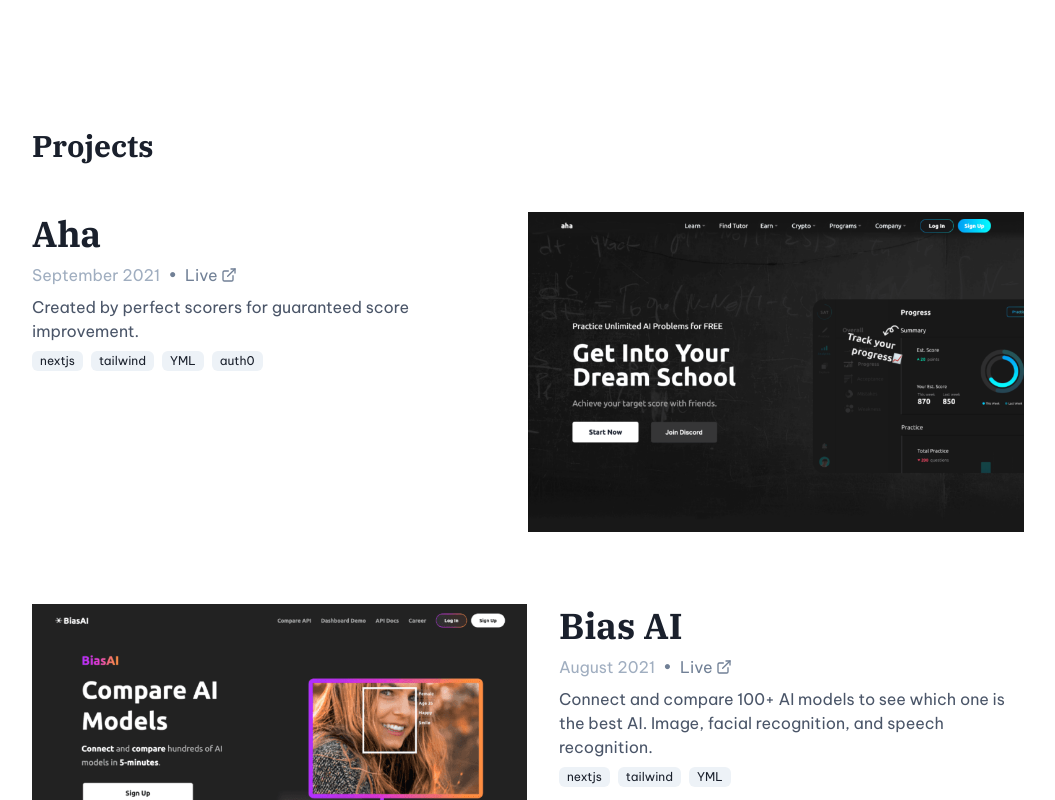
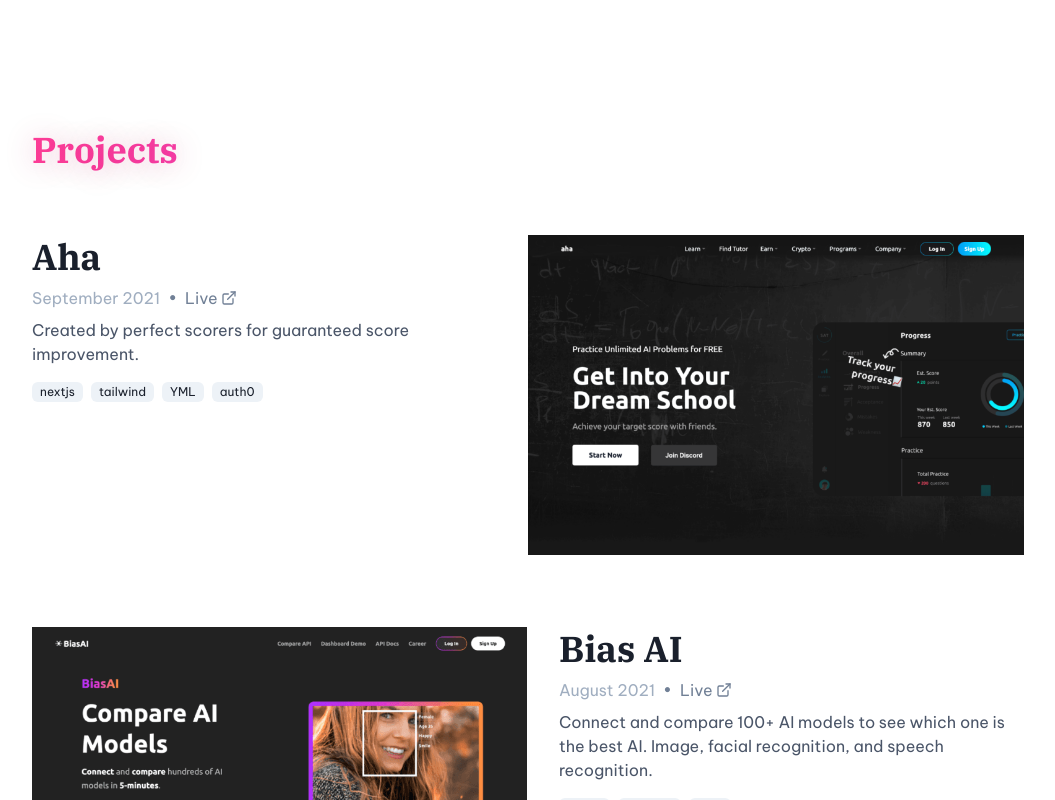
Before and after one commit to yohni/personal-blog, a Next.js app: page / in a window 1280 px wide. Shown: the part 640-1440 px from the top of the page, without its empty margins (112-1167 px from the left). Built offline with nearby package versions, Linux system fonts and the light colour scheme.

Commit message:
refactor: heading text

```diff
--- /dev/null
+++ b/components/Buttons/ButtonGradient.js
@@ -0,0 +1,32 @@
+import { Button } from "@chakra-ui/react";
+import React from "react";
+
+function ButtonGradient({ children, noLoading = false, ...rest }) {
+  const [isLoading, setIsLoading] = React.useState(false);
+  const settings = !noLoading && {
+    isLoading,
+    onClick: () => setIsLoading(true),
+  };
+  React.useEffect(() => {
+    const timeout = setTimeout(() => setIsLoading(false), 3000);
+    return () => {
+      clearTimeout(timeout);
+    };
+  }, [isLoading]);
+  return (
+    <Button
+      {...settings}
+      bgGradient="linear(to-r, brand.main, brand.dark)"
+      color="white"
+      _hover={{ transform: "translateY(-1px)" }}
+      _active={{ transform: "translateY(0px)" }}
+      boxShadow="0px 2px 30px rgba(186, 19, 88, 0.4)"
+      type="button"
+      {...rest}
+    >
+      {children}
+    </Button>
+  );
+}
+
+export default ButtonGradient;
--- a/components/ProjectCard/index.js
+++ b/components/ProjectCard/index.js
@@ -82,9 +82,9 @@
           {desc}
         </Text>
         {tags && (
-          <HStack>
+          <HStack py={2}>
             {tags.map((tag) => (
-              <Tag key={tag} variantColor="red" size="sm">
+              <Tag key={tag} size="sm">
                 {tag}
               </Tag>
             ))}
--- a/pages/index.js
+++ b/pages/index.js
@@ -2,19 +2,38 @@
 import path from "path";
 import matter from "gray-matter";
 import Splash from "../components/Splash";
-import { Box, Container, Heading, Image, VStack } from "@chakra-ui/react";
+import {
+  Box,
+  Center,
+  Container,
+  Heading,
+  Link,
+  textDecoration,
+  VStack,
+} from "@chakra-ui/react";
 import ProjectCard from "../components/ProjectCard";
+import ButtonGradient from "../components/Buttons/ButtonGradient";
 
 export default function Home({ projects }) {
   return (
     <div>
       <Splash />
       <Container maxW={["sm", "container.lg"]} py={[8, 12]}>
-        <Heading as="h3" size="lg">
+        {/* projects */}
+        <Box>
+          <Heading
+            bgGradient="linear(to-r, brand.main, brand.dark)"
+            color="transparent"
+            bgClip="text"
+            textShadow="0px 2px 30px rgba(186, 19, 88, 0.3)"
+            as="h2"
+            size="xl"
+            mb={8}
+          >
             Projects
           </Heading>
           <VStack align="stretch" mt={4}>
-          {projects.map((item, key) => (
+            {projects.slice(0, 5).map((item, key) => (
               <ProjectCard
                 key={key}
                 title={item.frontMatter.title}
@@ -29,6 +48,14 @@
               />
             ))}
           </VStack>
+          {projects?.length > 5 && (
+            <Center mt={[4, 10]}>
+              <Link _hover={{ textDecoration: "none" }} href="/projects">
+                <ButtonGradient>Show More</ButtonGradient>
+              </Link>
+            </Center>
+          )}
+        </Box>
       </Container>
     </div>
   );
--- a/pages/projects/[slug].js
+++ b/pages/projects/[slug].js
@@ -64,7 +64,7 @@
       {tags && (
         <HStack my={20}>
           {tags.map((tag) => (
-            <Tag key={tag} variantColor="red" size="sm">
+            <Tag key={tag} size="sm">
               {tag}
             </Tag>
           ))}
```
Lines whose indentation alone changed are shown as unchanged.
